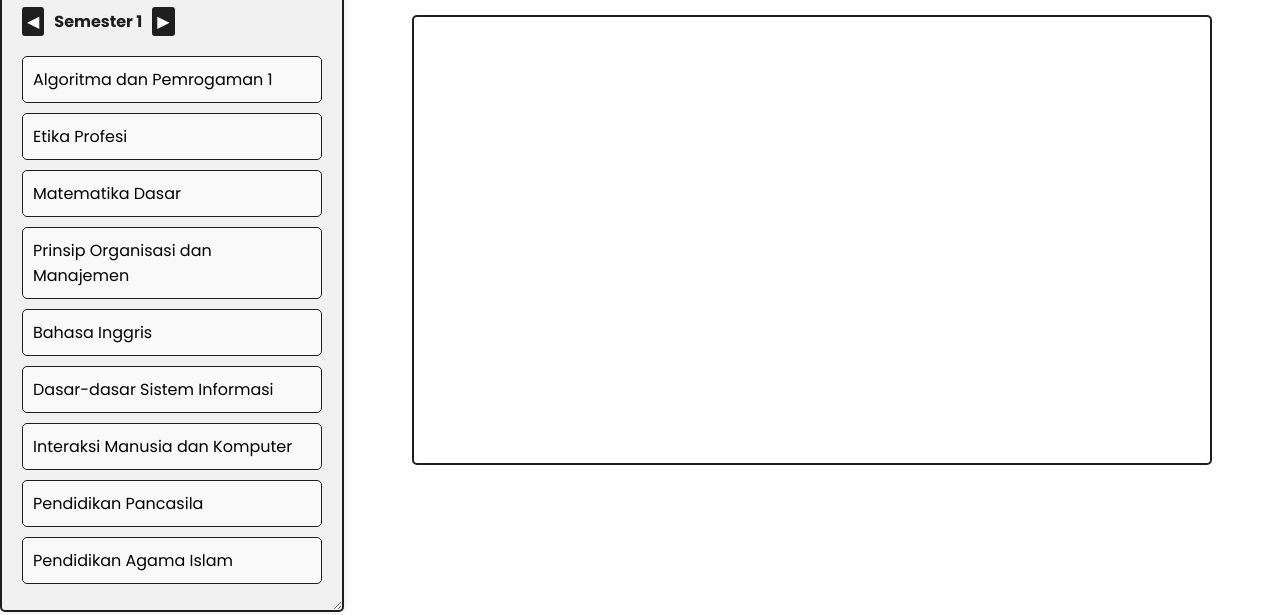
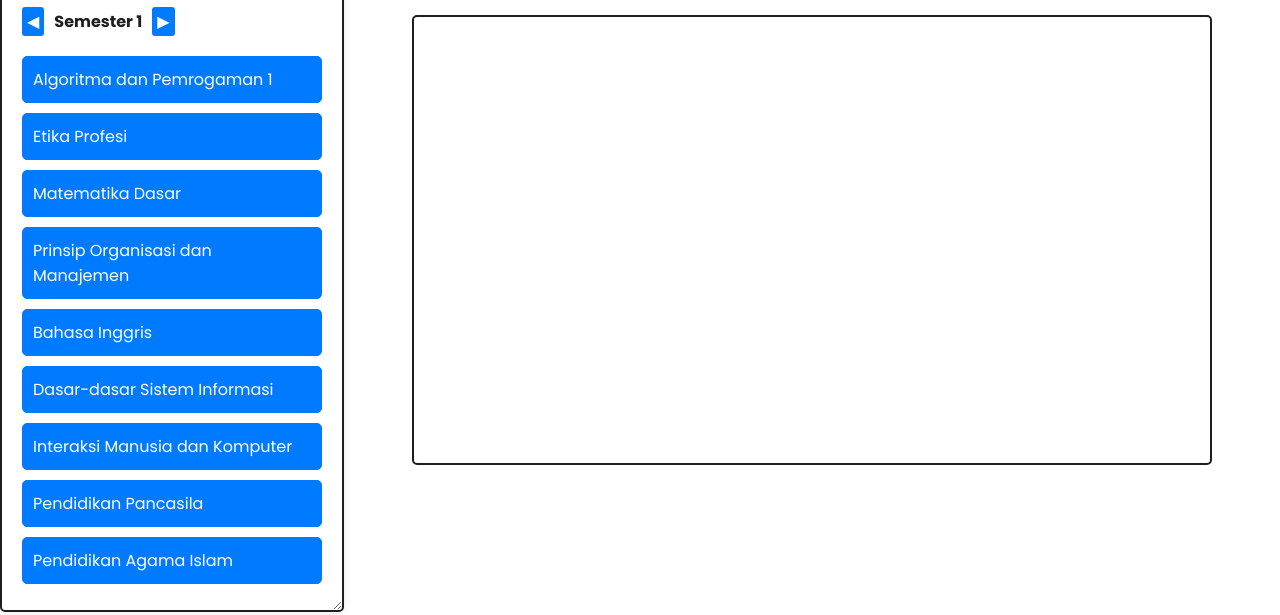
Before and after one commit to Saptamabar/Laos-webdev, a plain HTML site: page Daftarmateri/Materi.html in a window 1280 px wide. Shown: the part 185-800 px from the top of the page. Drawn offline with Linux system fonts and the light colour scheme.

Commit message:
update style dll

```diff
--- a/Daftarmateri/Stylemateri.css
+++ b/Daftarmateri/Stylemateri.css
@@ -9,7 +9,7 @@ body {
 }
 
 .sidebar {
-    background-color: #f1f1f1;
+    background-color: var(--secondary-color);
     padding: 20px;
     overflow-y: auto;
     width: 300px;
@@ -52,7 +52,7 @@ body {
 .semester-controls button {
     padding: 5px;
     cursor: pointer;
-    background-color: var(--primary-color);
+    background-color: var(--accent-color);
     color: var(--secondary-color);
     border: none;
     font-size: 16px;
@@ -61,7 +61,7 @@ body {
 }
 
 .semester-controls button:hover {
-    background-color: var(--accent-color);
+    background-color: var(--hover-color);
 }
 
 #courseButtons {
@@ -74,8 +74,9 @@ body {
     text-align: left;
     padding: 10px;
     cursor: pointer;
-    border: 1px solid var(--primary-color);
-    background-color: #f9f9f9;
+    border: 1px solid var(--accent-color);
+    background-color: var(--accent-color);
+    color: var(--secondary-color);
     border-radius: 5px; /* Sudut membulat */
     transition: background-color 0.3s ease;
     font-family: "Poppins", sans-serif; /* Konsistensi font */
@@ -84,7 +85,7 @@ body {
 }
 
 #courseButtons button:hover {
-    background-color: var(--accent-color);
+    background-color: var(--hover-color);
     color: var(--secondary-color);
 }
 
@@ -109,7 +110,8 @@ body {
 }
 
 .topic-list li:hover {
-    background-color: #e0e0e0;
+    background-color: var(--accent-color);
+    color: var(--secondary-color);
 }
 
 .main-content {
--- a/Daftarmateri/scripts.js
+++ b/Daftarmateri/scripts.js
@@ -108,19 +108,37 @@ let semester = 1;
             },
             3: {
                 courses: {
-                    "Metodologi Penelitian": [],
-                    "Riset Operasi": [],
-                    "Pengantar Kecerdasan Buatan": [],
-                    "Object Oriented Design": [],
-                    "Analisa dan Perancangan Sistem": [],
-                    "Analitik dan Visualisasi Data": [],
-                    "Manajemen Keamanan Sistem Informasi": [],
-                    "Pemrograman Berorientasi Obyek": []
+                    "Metodologi Penelitian": [
+                        {title: "Coming soon", ppt: "https://docs.google.com/presentation/d/1vPtLx4pSW78Sns6iB3tLSuMbZ3Jl0GcsCaF2LwByy1w/embed?start=false&loop=false&delayms=3000"}
+                    ],
+                    "Riset Operasi": [
+                        {title: "Coming soon", ppt: "https://docs.google.com/presentation/d/1vPtLx4pSW78Sns6iB3tLSuMbZ3Jl0GcsCaF2LwByy1w/embed?start=false&loop=false&delayms=3000"}
+                    ],
+                    "Pengantar Kecerdasan Buatan": [
+                        {title: "Coming soon", ppt: "https://docs.google.com/presentation/d/1vPtLx4pSW78Sns6iB3tLSuMbZ3Jl0GcsCaF2LwByy1w/embed?start=false&loop=false&delayms=3000"}
+                    ],
+                    "Object Oriented Design": [
+                        {title: "Coming soon", ppt: "https://docs.google.com/presentation/d/1vPtLx4pSW78Sns6iB3tLSuMbZ3Jl0GcsCaF2LwByy1w/embed?start=false&loop=false&delayms=3000"}
+                    ],
+                    "Analisa dan Perancangan Sistem": [
+                        {title: "Coming soon", ppt: "https://docs.google.com/presentation/d/1vPtLx4pSW78Sns6iB3tLSuMbZ3Jl0GcsCaF2LwByy1w/embed?start=false&loop=false&delayms=3000"}
+                    ],
+                    "Analitik dan Visualisasi Data": [
+                        {title: "Coming soon", ppt: "https://docs.google.com/presentation/d/1vPtLx4pSW78Sns6iB3tLSuMbZ3Jl0GcsCaF2LwByy1w/embed?start=false&loop=false&delayms=3000"}
+                    ],
+                    "Manajemen Keamanan Sistem Informasi": [
+                        {title: "Coming soon", ppt: "https://docs.google.com/presentation/d/1vPtLx4pSW78Sns6iB3tLSuMbZ3Jl0GcsCaF2LwByy1w/embed?start=false&loop=false&delayms=3000"}
+                    ],
+                    "Pemrograman Berorientasi Obyek": [
+                        {title: "Coming soon", ppt: "https://docs.google.com/presentation/d/1vPtLx4pSW78Sns6iB3tLSuMbZ3Jl0GcsCaF2LwByy1w/embed?start=false&loop=false&delayms=3000"}
+                    ]
                 }
             },
             4: {
                 courses: {
-                    "Belum dimasukin": [],
+                    "Belum dimasukin": [
+                        {title: "Coming soon", ppt: "https://docs.google.com/presentation/d/1vPtLx4pSW78Sns6iB3tLSuMbZ3Jl0GcsCaF2LwByy1w/embed?start=false&loop=false&delayms=3000"}
+                    ],
                 }
             }
         };
```
Also changed, not shown: Aboutus.html (+10 -5 lines), aboutus.css (+23 -1 lines).
